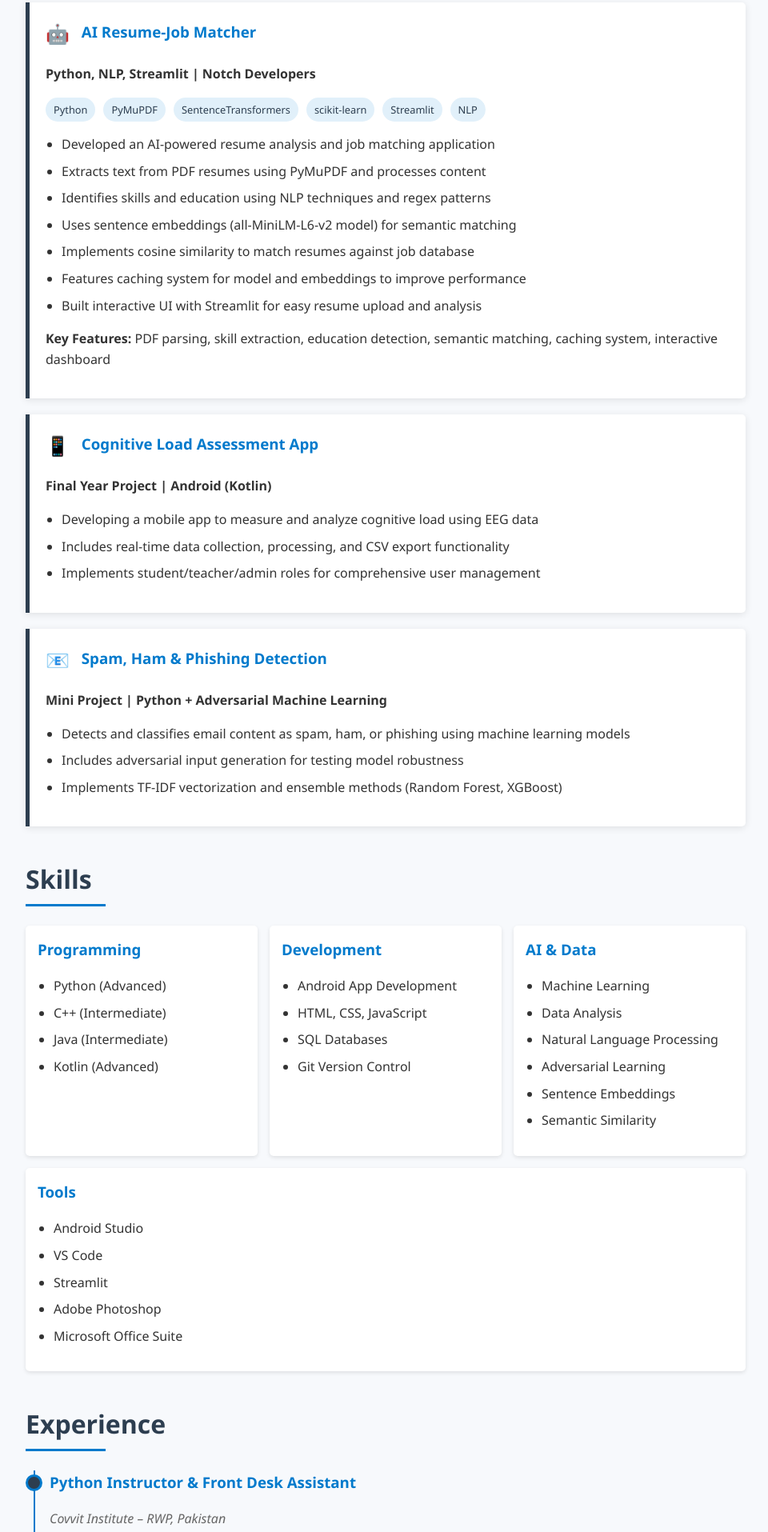
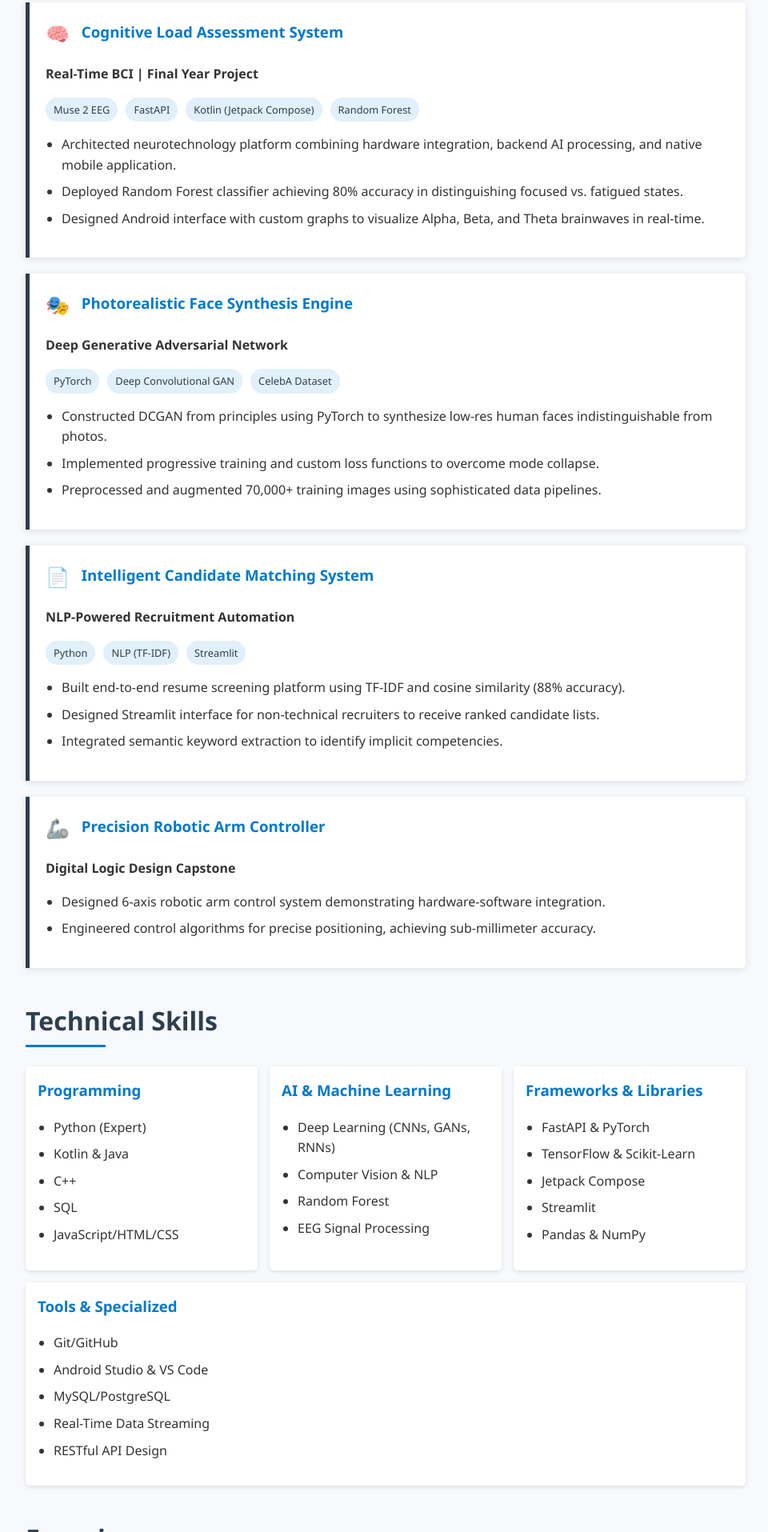
Before and after one commit to Raja-tech-spec/Raja-tech-spec.github.io, a plain HTML site: page index.html in a window 1280 px wide. Shown: the part 727-2642 px from the top of the page at 80% size, without its empty margins (158-1118 px from the left). Drawn offline with Linux system fonts and the light colour scheme.

Commit message:
Update index.html

```diff
--- a/index.html
+++ b/index.html
@@ -3,7 +3,7 @@
 <head>
   <meta charset="UTF-8" />
   <meta name="viewport" content="width=device-width, initial-scale=1.0"/>
-  <title>Talal Ahmed | AI & Mobile Developer</title>
+  <title>Talal Ahmed | AI Engineer</title>
   <link rel="stylesheet" href="https://cdnjs.cloudflare.com/ajax/libs/font-awesome/6.4.0/css/all.min.css">
   <style>
     :root {
@@ -235,16 +235,12 @@
 
 <header>
   <div class="header-content">
-    <!-- Add your profile picture if available -->
-    <!-- <img src="profile.jpg" alt="Talal Ahmed" class="profile-pic"> -->
-    <h1>Talal Ahmed</h1>
-    <p class="tagline">Artificial Intelligence Undergraduate | Kotlin & Python Developer</p>
+    <h1>Talal Ahmed </h1>
+    <p class="tagline">AI Engineer | BCI & Intelligent Systems </p>
     <p>
       <a href="mailto:talal.ahmed0168@gmail.com" style="color:#aadfff;">
-        <i class="fas fa-envelope"></i> talal.ahmed0168@gmail.com
-      </a> |
-      <i class="fas fa-phone"></i> +92-312-5331668
-    </p>
+        <i class="fas fa-envelope"></i> talal.ahmed0168@gmail.com </a> |
+      <i class="fas fa-phone"></i> +92-312-5331668 </p>
     <div class="social-links">
       <a href="https://www.linkedin.com/in/talal-ahmed-4285ta0168" target="_blank" title="LinkedIn">
         <i class="fab fa-linkedin"></i>
@@ -252,115 +248,112 @@
       <a href="https://github.com/Raja-tech-spec" target="_blank" title="GitHub">
         <i class="fab fa-github"></i>
       </a>
-      <a href="https://drive.google.com/file/d/1Fe96_2qfcHKEIrZ_U-3ApzoOf66RIPvB/view?usp=sharing" title="Resume" target="_blank">
-  <i class="fas fa-file-pdf"></i>
-</a>
     </div>
   </div>
 </header>
 
 <section>
-  <h2>About Me</h2>
+  <h2>Professional Summary</h2>
   <p>
-    Passionate and detail-oriented Bachelor of Science in Artificial Intelligence student at Barani Institute of Information Technology (Affiliated with PMAS-Arid Agriculture University), expected to graduate in 2026. I specialize in machine learning, mobile app development, and cybersecurity with a strong foundation in programming and data analysis.
-  </p>
+    AI Engineer specializing in Brain-Computer Interfaces and full-stack intelligent systems. Proven ability to architect end-to-end solutions, from EEG signal processing backends (achieving 80% classification accuracy) to intuitive Android interfaces. </p>
   <p>
-    Currently working on a cognitive load assessment app using Android (Kotlin), and a mini-project on spam, ham, and phishing detection using Python and adversarial learning. Eager to apply theoretical knowledge to real-world problems and gain hands-on experience in AI-driven technologies.
-  </p>
+    Combines expertise in Machine Learning, Computer Vision, and Deep Learning with a focus on delivering production-ready applications. Dedicated to transforming complex neurotechnology research into user-friendly tools for education and automation. </p>
 </section>
 
 <section>
   <h2>Featured Projects</h2>
 
   <div class="project">
-    <h3><span class="project-icon">🤖</span> AI Resume-Job Matcher</h3>
-    <p><strong>Python, NLP, Streamlit | Notch Developers</strong></p>
+    <h3><span class="project-icon">🧠</span> Cognitive Load Assessment System </h3>
+    <p><strong>Real-Time BCI | Final Year Project </strong></p>
     <div class="tech-stack">
-      <span class="tech-item">Python</span>
-      <span class="tech-item">PyMuPDF</span>
-      <span class="tech-item">SentenceTransformers</span>
-      <span class="tech-item">scikit-learn</span>
-      <span class="tech-item">Streamlit</span>
-      <span class="tech-item">NLP</span>
-    </div>
+      <span class="tech-item">Muse 2 EEG</span> <span class="tech-item">FastAPI</span> <span class="tech-item">Kotlin (Jetpack Compose)</span> <span class="tech-item">Random Forest</span> </div>
     <ul>
-      <li>Developed an AI-powered resume analysis and job matching application</li>
-      <li>Extracts text from PDF resumes using PyMuPDF and processes content</li>
-      <li>Identifies skills and education using NLP techniques and regex patterns</li>
-      <li>Uses sentence embeddings (all-MiniLM-L6-v2 model) for semantic matching</li>
-      <li>Implements cosine similarity to match resumes against job database</li>
-      <li>Features caching system for model and embeddings to improve performance</li>
-      <li>Built interactive UI with Streamlit for easy resume upload and analysis</li>
-    </ul>
-    <p>
-      <strong>Key Features:</strong> PDF parsing, skill extraction, education detection, semantic matching, caching system, interactive dashboard
-    </p>
-  </div>
-
-  <div class="project">
-    <h3><span class="project-icon">📱</span> Cognitive Load Assessment App</h3>
-    <p><strong>Final Year Project | Android (Kotlin)</strong></p>
-    <ul>
-      <li>Developing a mobile app to measure and analyze cognitive load using EEG data</li>
-      <li>Includes real-time data collection, processing, and CSV export functionality</li>
-      <li>Implements student/teacher/admin roles for comprehensive user management</li>
+      <li>Architected neurotechnology platform combining hardware integration, backend AI processing, and native mobile application. </li>
+      <li>Deployed Random Forest classifier achieving 80% accuracy in distinguishing focused vs. fatigued states. </li>
+      <li>Designed Android interface with custom graphs to visualize Alpha, Beta, and Theta brainwaves in real-time. </li>
     </ul>
   </div>
 
   <div class="project">
-    <h3><span class="project-icon">📧</span> Spam, Ham & Phishing Detection</h3>
-    <p><strong>Mini Project | Python + Adversarial Machine Learning</strong></p>
+    <h3><span class="project-icon">🎭</span> Photorealistic Face Synthesis Engine </h3>
+    <p><strong>Deep Generative Adversarial Network </strong></p>
+    <div class="tech-stack">
+      <span class="tech-item">PyTorch</span> <span class="tech-item">Deep Convolutional GAN</span> <span class="tech-item">CelebA Dataset</span> </div>
     <ul>
-      <li>Detects and classifies email content as spam, ham, or phishing using machine learning models</li>
-      <li>Includes adversarial input generation for testing model robustness</li>
-      <li>Implements TF-IDF vectorization and ensemble methods (Random Forest, XGBoost)</li>
+      <li>Constructed DCGAN from principles using PyTorch to synthesize low-res human faces indistinguishable from photos. </li>
+      <li>Implemented progressive training and custom loss functions to overcome mode collapse. </li>
+      <li>Preprocessed and augmented 70,000+ training images using sophisticated data pipelines. </li>
     </ul>
   </div>
+
+  <div class="project">
+    <h3><span class="project-icon">📄</span> Intelligent Candidate Matching System </h3>
+    <p><strong>NLP-Powered Recruitment Automation </strong></p>
+    <div class="tech-stack">
+      <span class="tech-item">Python</span>
+      <span class="tech-item">NLP (TF-IDF)</span> <span class="tech-item">Streamlit</span> </div>
+    <ul>
+      <li>Built end-to-end resume screening platform using TF-IDF and cosine similarity (88% accuracy). </li>
+      <li>Designed Streamlit interface for non-technical recruiters to receive ranked candidate lists. </li>
+      <li>Integrated semantic keyword extraction to identify implicit competencies. </li>
+    </ul>
+  </div>
+
+  <div class="project">
+    <h3><span class="project-icon">🦾</span> Precision Robotic Arm Controller </h3>
+    <p><strong>Digital Logic Design Capstone </strong></p>
+    <ul>
+      <li>Designed 6-axis robotic arm control system demonstrating hardware-software integration. </li>
+      <li>Engineered control algorithms for precise positioning, achieving sub-millimeter accuracy. </li>
+    </ul>
+  </div>
+
 </section>
 
 <section>
-  <h2>Skills</h2>
+  <h2>Technical Skills</h2>
   <div class="skills-container">
     <div class="skill-category">
-      <h3>Programming</h3>
+      <h3>Programming </h3>
       <ul>
-        <li>Python (Advanced)</li>
-        <li>C++ (Intermediate)</li>
-        <li>Java (Intermediate)</li>
-        <li>Kotlin (Advanced)</li>
+        <li>Python (Expert) </li>
+        <li>Kotlin & Java </li>
+        <li>C++ </li>
+        <li>SQL </li>
+        <li>JavaScript/HTML/CSS </li>
       </ul>
     </div>
 
     <div class="skill-category">
-      <h3>Development</h3>
+      <h3>AI & Machine Learning </h3>
       <ul>
-        <li>Android App Development</li>
-        <li>HTML, CSS, JavaScript</li>
-        <li>SQL Databases</li>
-        <li>Git Version Control</li>
+        <li>Deep Learning (CNNs, GANs, RNNs) </li>
+        <li>Computer Vision & NLP </li>
+        <li>Random Forest </li>
+        <li>EEG Signal Processing </li>
       </ul>
     </div>
 
     <div class="skill-category">
-      <h3>AI & Data</h3>
+      <h3>Frameworks & Libraries </h3>
       <ul>
-        <li>Machine Learning</li>
-        <li>Data Analysis</li>
-        <li>Natural Language Processing</li>
-        <li>Adversarial Learning</li>
-        <li>Sentence Embeddings</li>
-        <li>Semantic Similarity</li>
+        <li>FastAPI & PyTorch </li>
+        <li>TensorFlow & Scikit-Learn </li>
+        <li>Jetpack Compose </li>
+        <li>Streamlit </li>
+        <li>Pandas & NumPy </li>
       </ul>
     </div>
 
     <div class="skill-category">
-      <h3>Tools</h3>
+      <h3>Tools & Specialized </h3>
       <ul>
-        <li>Android Studio</li>
-        <li>VS Code</li>
-        <li>Streamlit</li>
-        <li>Adobe Photoshop</li>
-        <li>Microsoft Office Suite</li>
+        <li>Git/GitHub </li>
+        <li>Android Studio & VS Code </li>
+        <li>MySQL/PostgreSQL </li>
+        <li>Real-Time Data Streaming </li>
+        <li>RESTful API Design </li>
       </ul>
     </div>
   </div>
@@ -369,27 +362,27 @@
 <section>
   <h2>Experience</h2>
   <div class="timeline">
+
     <div class="timeline-item">
-      <h3>Python Instructor & Front Desk Assistant</h3>
-      <p class="timeline-date">Covvit Institute – RWP, Pakistan</p>
+      <h3>Python Technical Content Creator </h3>
+      <p class="timeline-date">Corvit Institute, Rawalpindi </p>
       <ul>
-        <li>Taught Python programming to beginners through engaging YouTube tutorials, reaching a wide audience of aspiring developers</li>
-        <li>Created lesson plans, course materials, and coding exercises to reinforce key concepts for over 100 students</li>
-        <li>Delivered live coding sessions, explaining programming concepts in an easy-to-understand manner</li>
-        <li>Managed the front desk, handling student inquiries, admissions, and supporting institute operations</li>
+        <li>Produced 20+ educational Python videos reaching 500+ students, demystifying OOP and Data Structures. </li>
+        <li>Engineered content that increased student completion rates by 30% and improved conceptual retention. </li>
+        <li>Developed communication and project management skills while balancing content creation. </li>
       </ul>
     </div>
 
     <div class="timeline-item">
-      <h3>AI Developer</h3>
-      <p class="timeline-date">Notch Developers</p>
+      <h3>Machine Learning Research Assistant </h3>
+      <p class="timeline-date">Barani Institute of Information Technology (BIIT) </p>
       <ul>
-        <li>Developed AI-powered applications including the Resume-Job Matcher system</li>
-        <li>Implemented NLP techniques for text processing and semantic analysis</li>
-        <li>Optimized performance with caching mechanisms for embeddings and models</li>
-        <li>Designed intuitive user interfaces for AI applications</li>
+        <li>Spearheaded data pipeline development for large-scale image classification, preprocessing 1,000+ images. </li>
+        <li>Conducted rigorous QA on labeled datasets, correcting annotation errors to ensure accuracy. </li>
+        <li>Gained hands-on expertise in production ML workflows and dataset preparation. </li>
       </ul>
     </div>
+
   </div>
 </section>
 
@@ -397,9 +390,10 @@
   <h2>Education</h2>
   <div class="timeline">
     <div class="timeline-item">
-      <h3>Bachelor of Science in Artificial Intelligence (BSAI)</h3>
-      <p class="timeline-date">Expected Graduation: Feb 2026</p>
-      <p>Barani Institute of Information Technology (Affiliated with PMAS-Arid Agriculture University) Rawalpindi, Pakistan</p>
+      <h3>Bachelor of Science in Computer Science (Artificial Intelligence) </h3>
+      <p class="timeline-date">Barani Institute of Information Technology </p>
+      <p><em>Specialized Track: Machine Learning, Deep Learning, Neural Networks, Computer Vision, Data Science </em></p>
+      <p><strong>Capstone:</strong> Built production-grade BCI system processing live brainwave data </p>
     </div>
   </div>
 </section>
@@ -407,21 +401,10 @@
 <section>
   <h2>Certifications</h2>
   <ul>
-    <li><strong>Python Programming Course</strong> – EC-Council</li>
-    <li><strong>Graphic Designing Course</strong> – PFTP (Pakistan Freelancing Training Program)</li>
-    <li><strong>Cybersecurity Course</strong> – [Institute Name]</li>
-    <li><strong>Basic Office Automation Course</strong> – Covered Windows, MS Word, Excel, PowerPoint, Access, and InPage</li>
-    <li><strong>Certificate of Appreciation</strong> – For outstanding management skills during workshop on "Integrating Probability and Statistics with Python"</li>
-    <li><strong>Certificate of Attendance</strong> – Participated in workshop on Artificial Intelligence, Machine Learning, and Data Science</li>
-  </ul>
-</section>
-
-<section>
-  <h2>Languages</h2>
-  <ul>
-    <li><strong>English</strong> (Fluent)</li>
-    <li><strong>Urdu</strong> (Native)</li>
-    <li><strong>Punjabi</strong> (Conversational)</li>
+    <li><strong>Deep Learning Specialization</strong> - Coursera </li>
+    <li><strong>Cybersecurity Fundamentals</strong> - Corvit Institute Rawalpindi </li>
+    <li><strong>Advanced Graphic Design</strong> - Adobe Illustrator & Photoshop Certification </li>
+    <li><strong>Microsoft Office Specialist</strong> - Excel School </li>
   </ul>
 </section>
 
@@ -430,7 +413,6 @@
 </footer>
 
 <script>
-  // Update copyright year automatically
   document.getElementById('year').textContent = new Date().getFullYear();
 </script>
 
```
